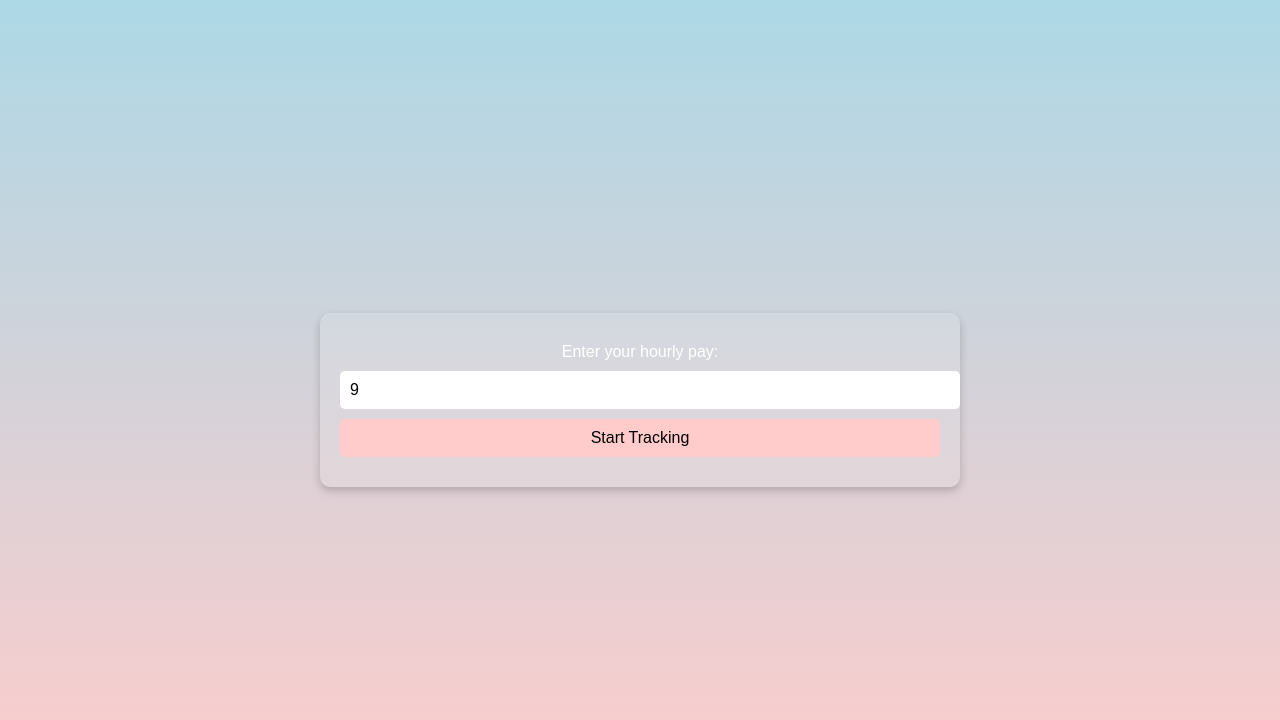
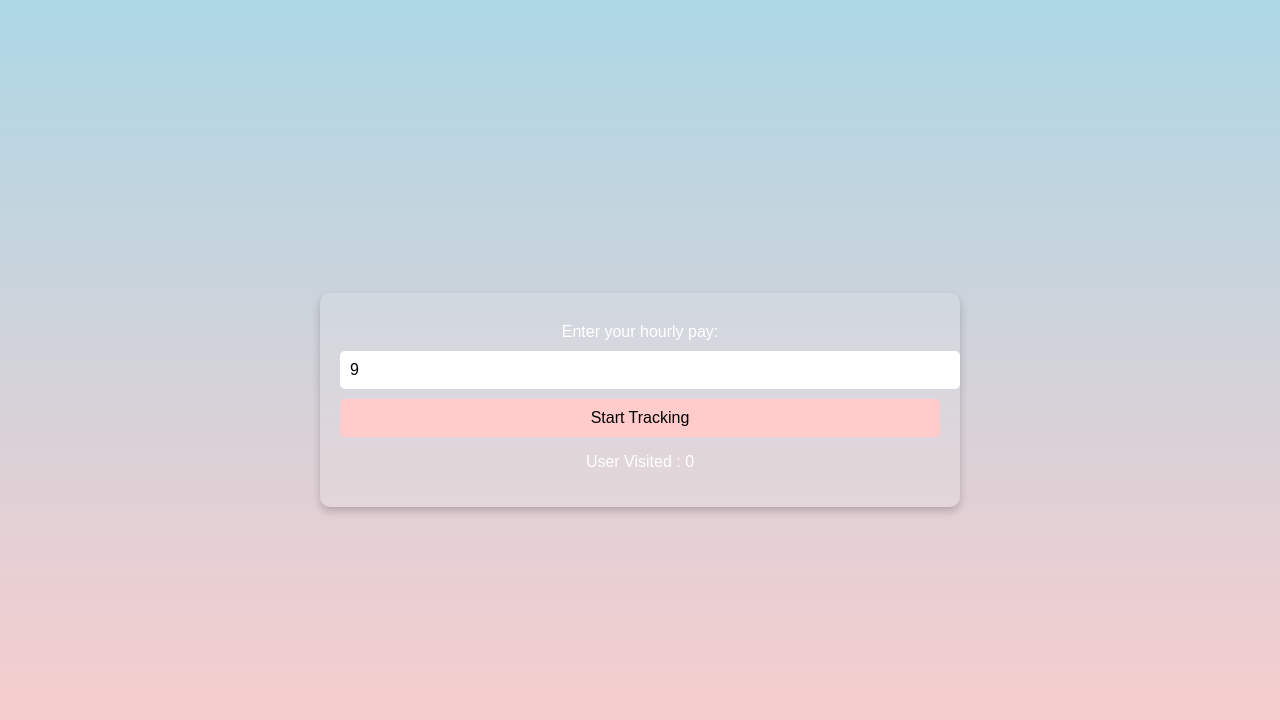
Before and after one commit to developerusa/hourstracker, a plain HTML site: page index.html in a window 1280 px wide. Shown: the top 720 px of the page. Drawn offline with Linux system fonts and the light colour scheme.

Commit message:
user visited change

```diff
--- a/index.html
+++ b/index.html
@@ -13,6 +13,7 @@
             <input type="number" id="hourlyPay" placeholder="Hourly Pay" value="9">
 
             <button onclick="startTracking()">Start Tracking</button>
+            <p>User Visited : <span id="userCount">0</span></p>
         </div>
 
         <div id="calendarSection" style="display:none;">
```
